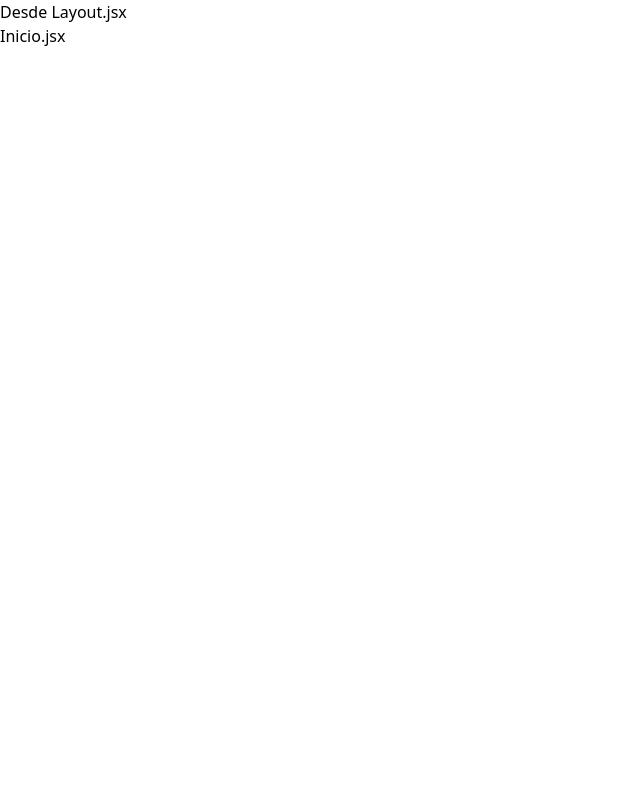
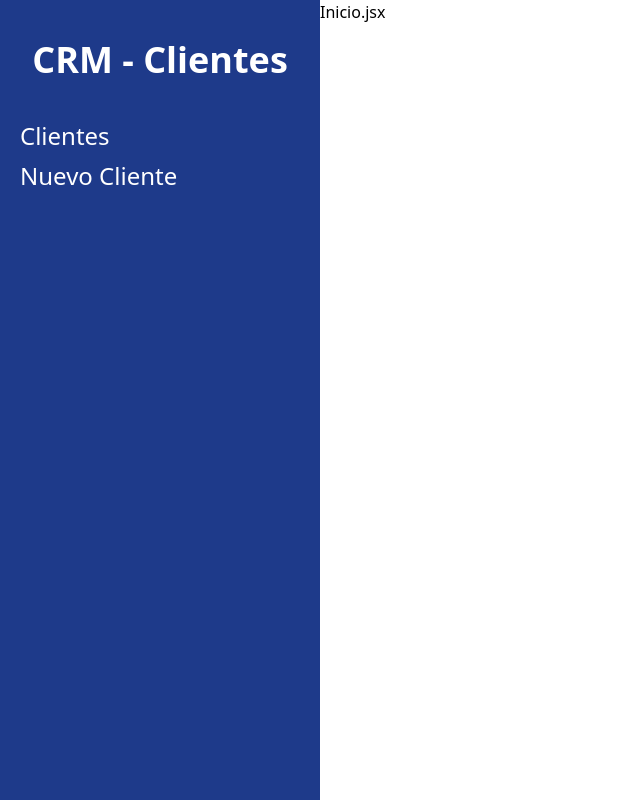
Before and after one commit to v-crz/crm-react, a React (Vite) app: page /clientes in a window 1280 px wide. Shown: the whole page, without its empty margins (0-640 px from the left). Built offline with nearby package versions, Linux system fonts and the light colour scheme.

Commit message:
Aplicando estilos al layour principal

```diff
--- a/src/layout/Layout.jsx
+++ b/src/layout/Layout.jsx
@@ -2,10 +2,32 @@
 
 const Layout = () => {
   return (
-    <div>
-      <h1>Desde Layout.jsx</h1>
+    <div className='md:flex md:min-h-screen'>
 
-      <Outlet />
+      <div className='md:w-1/4 bg-blue-900 px-5 py-10'>
+        <h2 className='text-4xl font-black text-center text-white'>
+          CRM - Clientes
+        </h2>
+
+        <nav className='mt-10'>
+          <a
+            className='text-white text-2xl block mt-2 hover:text-blue-300'
+            href='/clientes'
+          >
+            Clientes
+          </a>
+          <a
+            className='text-white text-2xl block mt-2 hover:text-blue-300'
+            href='/clientes/nuevo'
+          >
+            Nuevo Cliente
+          </a>
+        </nav>
+      </div>
+
+      <div className='md:w-3/4'>
+        <Outlet />
+      </div>
     </div>
   )
 };
```
